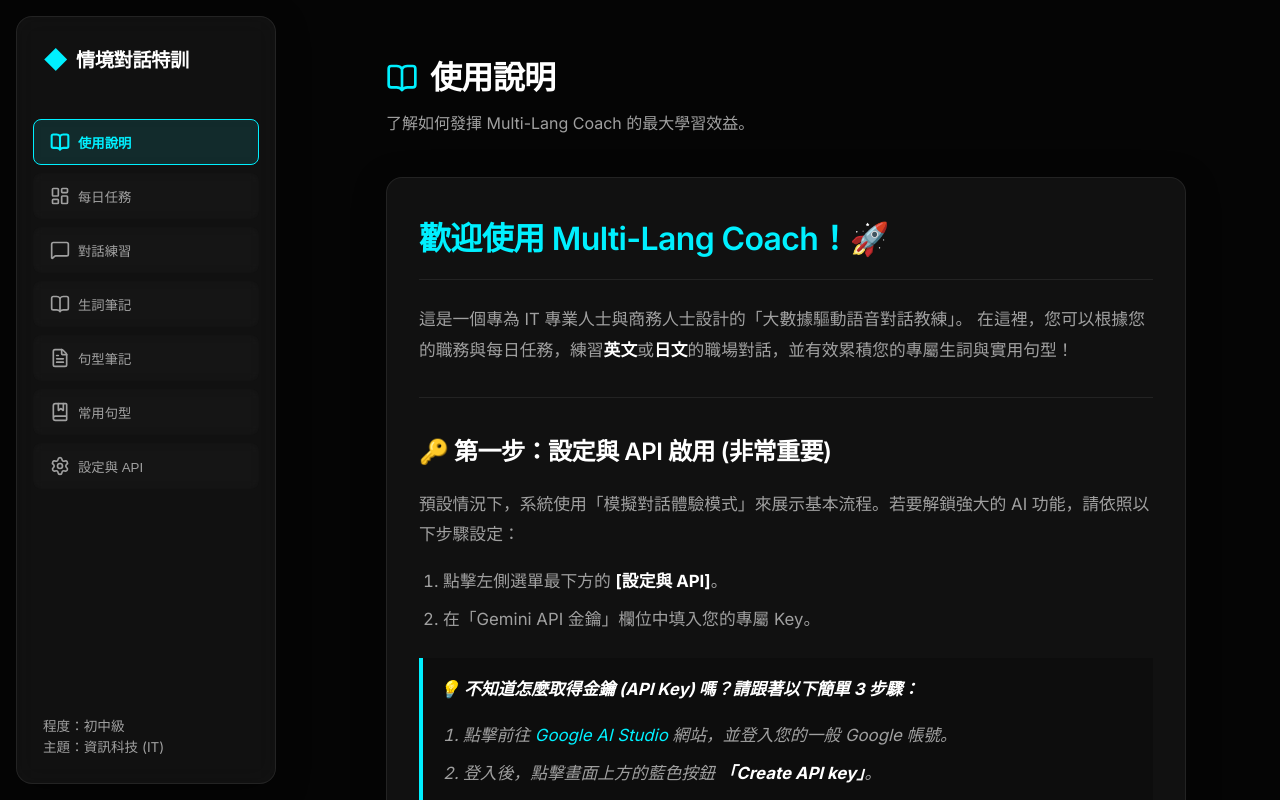
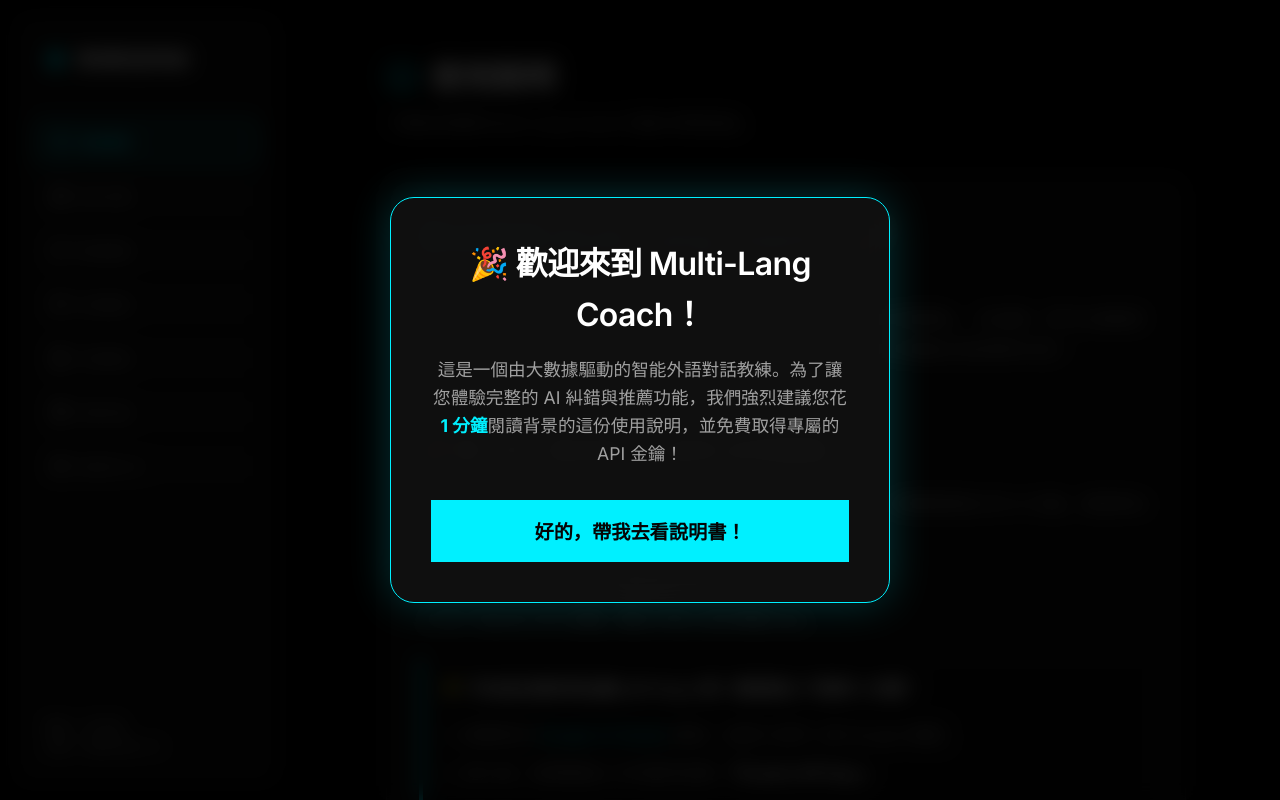
Before and after one commit to mokuback/multi-lang-coach, a React (Vite) app: page / in a window 1280 px wide. Built offline with nearby package versions, Linux system fonts and the light colour scheme.

Commit message:
feat: add first-time user welcome modal and persistent navigation state

```diff
--- a/src/App.jsx
+++ b/src/App.jsx
@@ -25,9 +25,18 @@
 const AUTO_READ_STORAGE_KEY = 'APP_AUTO_READ';
 const PROGRESS_STORAGE_KEY = 'APP_LEARNING_PROGRESS';
 const PATTERN_VERSION_STORAGE_KEY = 'APP_PATTERN_VERSION';
+const TAB_STORAGE_KEY = 'APP_ACTIVE_TAB';
+const WELCOME_STORAGE_KEY = 'APP_HAS_SEEN_WELCOME';
 
 function App() {
-  const [activeTab, setActiveTab] = useState('guide');
+  const [hasSeenWelcome, setHasSeenWelcome] = useState(() => {
+    return localStorage.getItem(WELCOME_STORAGE_KEY) === 'true';
+  });
+
+  const [activeTab, setActiveTab] = useState(() => {
+    if (localStorage.getItem(WELCOME_STORAGE_KEY) !== 'true') return 'guide';
+    return localStorage.getItem(TAB_STORAGE_KEY) || 'dashboard';
+  });
   const [apiKey, setApiKey] = useState('');
   const [correctionMode, setCorrectionMode] = useState('communicative');
 
@@ -87,6 +96,7 @@
   useEffect(() => localStorage.setItem(PROGRESS_STORAGE_KEY, JSON.stringify(progress)), [progress]);
   useEffect(() => localStorage.setItem(LANG_STORAGE_KEY, targetLanguage), [targetLanguage]);
   useEffect(() => localStorage.setItem(PATTERN_VERSION_STORAGE_KEY, patternVersion), [patternVersion]);
+  useEffect(() => localStorage.setItem(TAB_STORAGE_KEY, activeTab), [activeTab]);
   useEffect(() => localStorage.setItem(RATE_STORAGE_KEY, speechRate.toString()), [speechRate]);
   useEffect(() => localStorage.setItem(AUTO_READ_STORAGE_KEY, autoRead.toString()), [autoRead]);
   useEffect(() => {
@@ -206,8 +216,44 @@
     setUserRole(getDefaultRole(newCat));
   };
 
+  const closeWelcomeModal = () => {
+    setHasSeenWelcome(true);
+    localStorage.setItem(WELCOME_STORAGE_KEY, 'true');
+  };
+
   return (
-    <div className="app-container">
+    <>
+      {!hasSeenWelcome && (
+        <div style={{
+          position: 'fixed', top: 0, left: 0, width: '100vw', height: '100vh',
+          background: 'rgba(0,0,0,0.85)', zIndex: 9999,
+          display: 'flex', justifyContent: 'center', alignItems: 'center',
+          backdropFilter: 'blur(10px)'
+        }}>
+          <div className="glass-panel animate-slide-in" style={{
+            maxWidth: '500px', width: '90%', padding: '40px',
+            textAlign: 'center', borderRadius: '24px',
+            border: '1px solid var(--accent-color)',
+            boxShadow: '0 0 40px rgba(0, 240, 255, 0.2)'
+          }}>
+            <h2 style={{ fontSize: '2rem', marginBottom: '16px', color: 'var(--text-primary)' }}>
+              🎉 歡迎來到 Multi-Lang Coach！
+            </h2>
+            <p style={{ color: 'var(--text-secondary)', fontSize: '1.1rem', lineHeight: '1.6', marginBottom: '32px' }}>
+              這是一個由大數據驅動的智能外語對話教練。為了讓您體驗完整的 AI 糾錯與推薦功能，我們強烈建議您花 <strong className="text-accent">1 分鐘</strong>閱讀背景的這份使用說明，並免費取得專屬的 API 金鑰！
+            </p>
+            <button
+              className="glass-button active"
+              onClick={closeWelcomeModal}
+              style={{ width: '100%', padding: '16px', fontSize: '1.2rem', fontWeight: 'bold' }}
+            >
+              好的，帶我去看說明書！
+            </button>
+          </div>
+        </div>
+      )}
+
+      <div className="app-container">
       <Sidebar
         activeTab={activeTab}
         setActiveTab={setActiveTab}
@@ -358,6 +404,7 @@
         )}
       </main>
     </div>
+    </>
   );
 }
 
```
